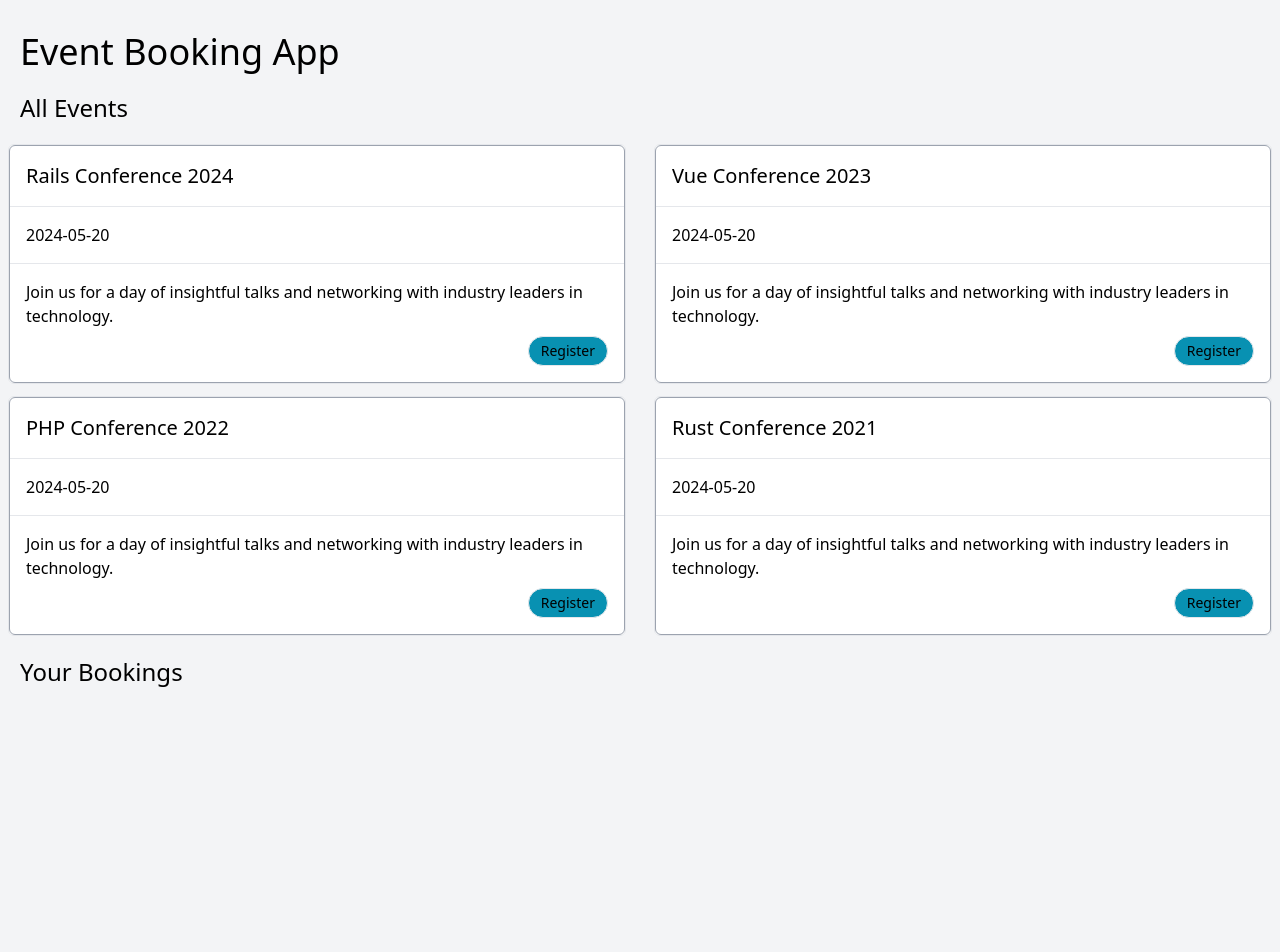
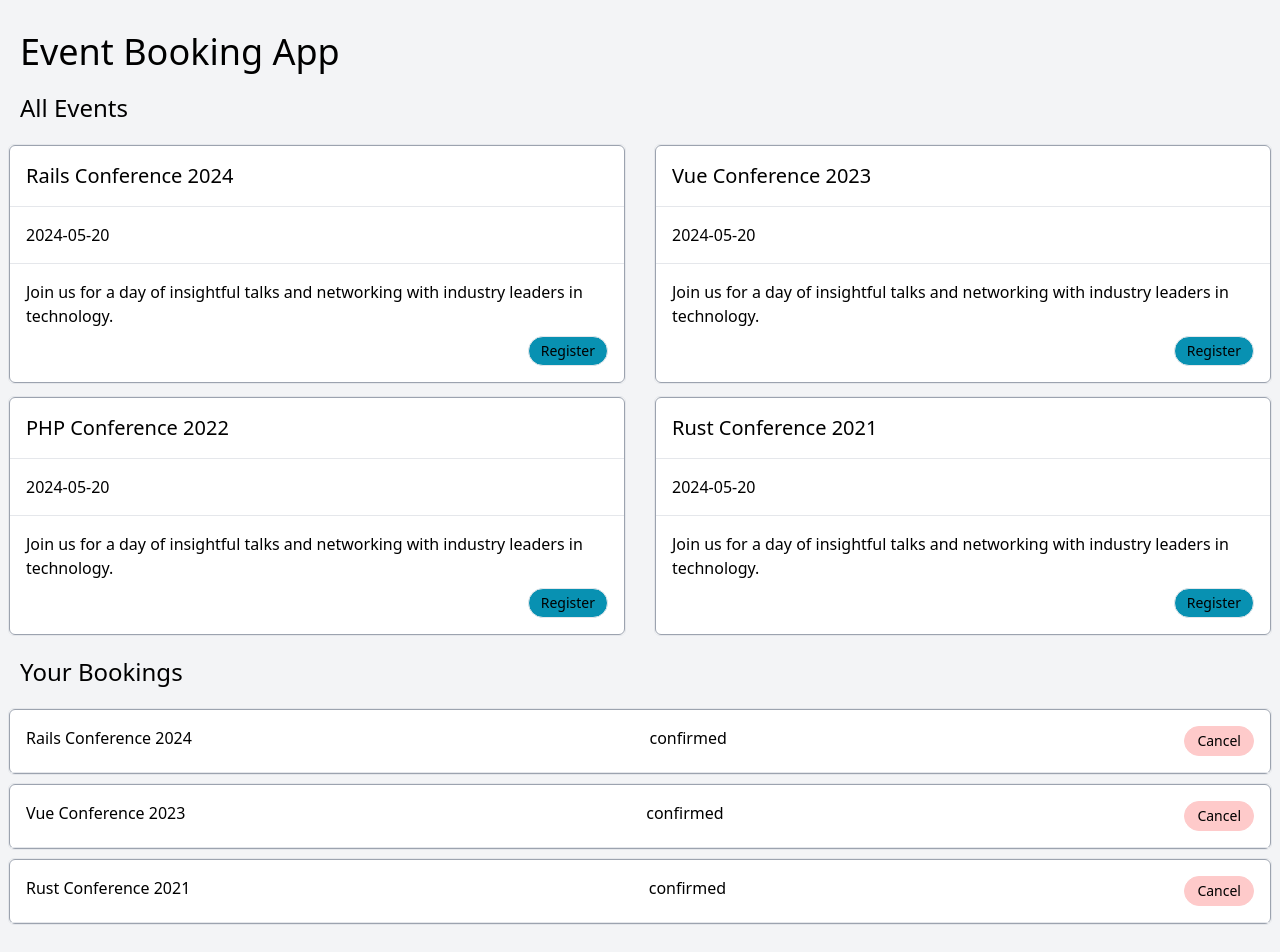
Before and after one commit to nancysychen/Jura-Vue.js-3, a Vue app: page / in a window 1280 px wide. Shown: the top 952 px of the page. Before the commit the page ends 800 px from the top, so only its background shows below. Built offline with nearby package versions, Linux system fonts and the light colour scheme; data requests are answered from the project's data file.

Commit message:
extrating event list

```diff
--- a/db.json
+++ b/db.json
@@ -29,5 +29,27 @@
       "location": "Convention Center, Downtown"
     }
   ],
-  "bookings": []
+  "bookings": [
+    {
+      "id": "1723226666894",
+      "userId": 1,
+      "eventId": "1",
+      "eventTitle": "Rails Conference 2024",
+      "status": "confirmed"
+    },
+    {
+      "id": "1723226668191",
+      "userId": 1,
+      "eventId": "2",
+      "eventTitle": "Vue Conference 2023",
+      "status": "confirmed"
+    },
+    {
+      "id": "1723226941008",
+      "userId": 1,
+      "eventId": "4",
+      "eventTitle": "Rust Conference 2021",
+      "status": "confirmed"
+    }
+  ]
 }
--- a/src/App.vue
+++ b/src/App.vue
@@ -2,19 +2,7 @@
 	<main class="container mx-auto my-8 space-y-5">
 		<h1 class="text-4xl font-medium ml-5">Event Booking App</h1>
 		<h2 class="text-2xl font-medium ml-5">All Events</h2>
-		<section class="grid grid-cols-2 gap-3" v-if="!eventsLoading">
-			<EventCard
-				v-for="event in events"
-				:key="event.id"
-				:title="event.title"
-				:when="event.date"
-				:description="event.description"
-				@register="handleRegistration(event)"
-			/>
-		</section>
-		<section v-else class="grid grid-cols-2 gap-3">
-			<LoadingCard v-for="i in 4" :key="i" />
-		</section>
+		<EventList @register="handleRegistration($event)"/>
 
 		<h2 class="text-2xl font-medium ml-5">Your Bookings</h2>
 		<section class="grid gap-2" v-if="!bookingsLoading">
@@ -34,27 +22,17 @@
 
 <script setup>
 import { ref, onMounted } from 'vue';
-import EventCard from '@/components/EventCard.vue';
 import BookingItem from '@/components/BookingItem.vue';
-import LoadingCard from './components/LoadingCard.vue';
 import LoadingBookings from './components/LoadingBookings.vue';
+import EventList from './components/EventList.vue';
 
-const events = ref([]);
 const bookings = ref([]);
-const eventsLoading = ref(false);
+
 const bookingsLoading = ref(false);
 const findBookingById = (id) => {
 	return bookings.value.findIndex((b) => b.id === id);
 };
-const fetchEvents = async () => {
-	eventsLoading.value = true;
-	try {
-		const response = await fetch('http://localhost:3001/events');
-		events.value = await response.json();
-	} finally {
-		eventsLoading.value = false;
-	}
-};
+
 
 const fetchBookings = async () => {
 	bookingsLoading.value = true;
@@ -66,7 +44,6 @@
 	}
 };
 onMounted(() => {
-	fetchEvents();
 	fetchBookings();
 });
 
--- a/src/components/EventCard.vue
+++ b/src/components/EventCard.vue
@@ -22,7 +22,7 @@
 	description: String
 });
 
-defineEmits(['register','teste']);
+defineEmits(['register']);
 </script>
 
 <style scoped></style>
--- /dev/null
+++ b/src/components/EventList.vue
@@ -0,0 +1,43 @@
+<template>
+    <section class="grid grid-cols-2 gap-3" v-if="!eventsLoading">
+			<EventCard
+				v-for="event in events"
+				:key="event.id"
+				:title="event.title"
+				:when="event.date"
+				:description="event.description"
+				@register="$emit('register',event)"
+			/>
+		</section>
+		<section v-else class="grid grid-cols-2 gap-3">
+			<LoadingCard v-for="i in 4" :key="i" />
+		</section>
+</template>
+
+<script setup>
+defineEmits(['register'])
+import { ref, onMounted } from 'vue';
+import EventCard from './EventCard.vue';
+import LoadingCard from './LoadingCard.vue';
+
+const events = ref([]);
+const eventsLoading = ref(false);
+
+const fetchEvents = async () => {
+	eventsLoading.value = true;
+	try {
+		const response = await fetch('http://localhost:3001/events');
+		events.value = await response.json();
+	} finally {
+		eventsLoading.value = false;
+	}
+};
+onMounted (()=>{
+	fetchEvents();
+}) ;
+
+</script>
+
+<style scoped>
+
+</style>
```
